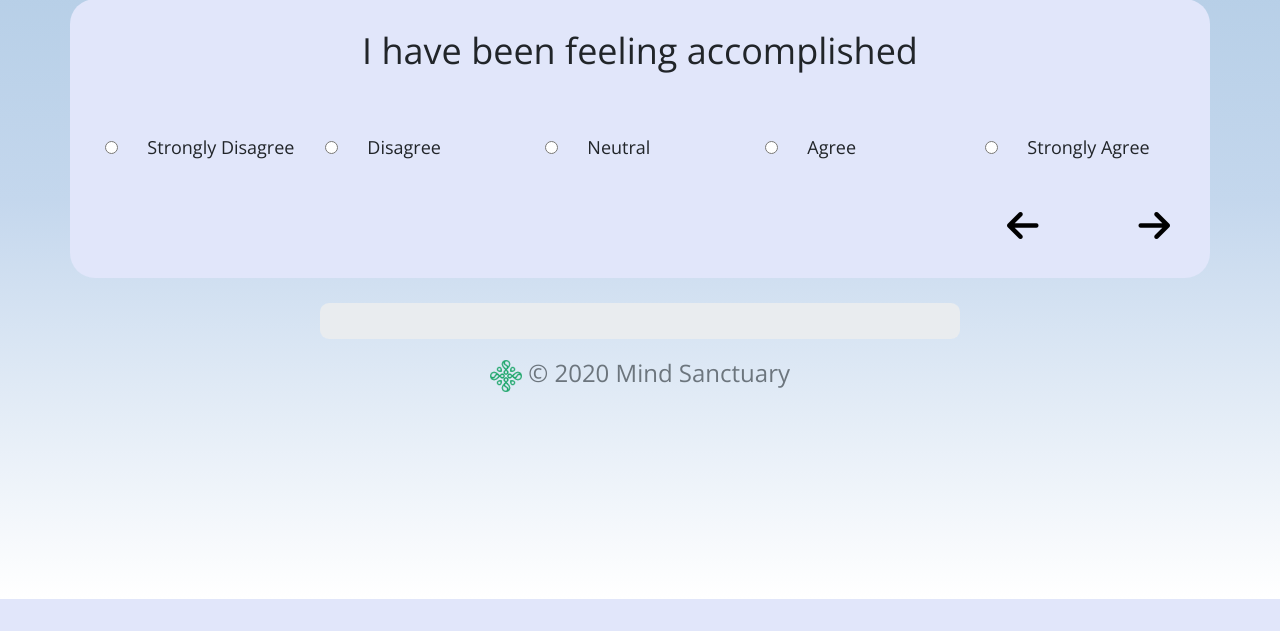
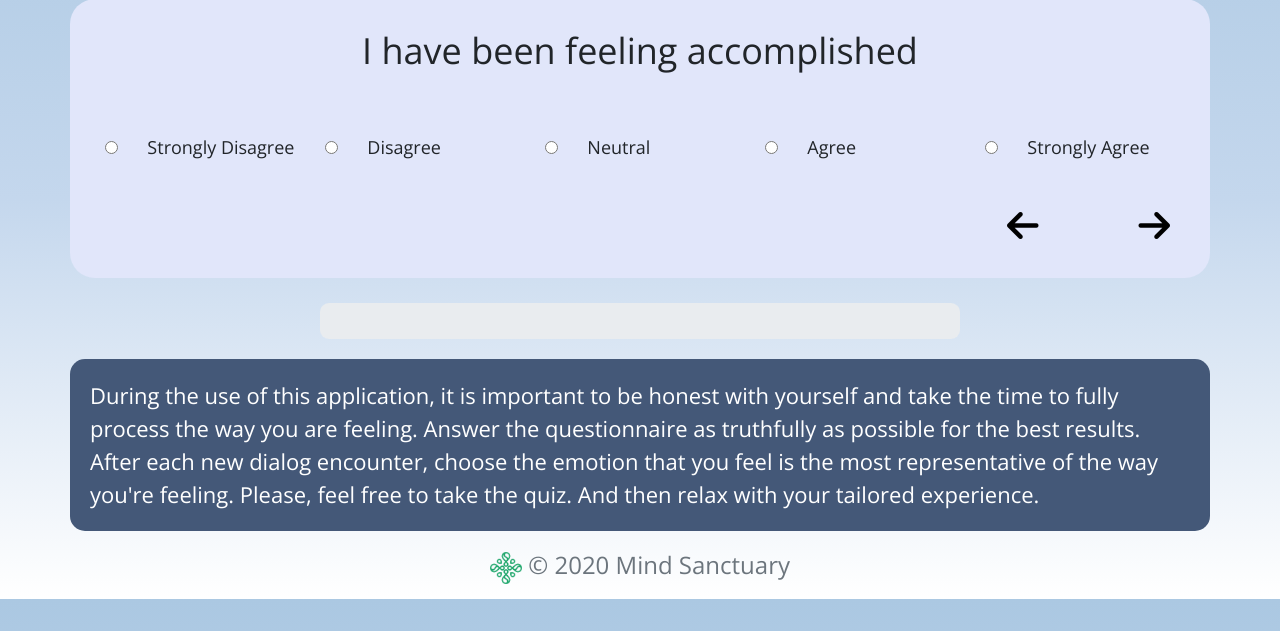
Before and after one commit to cbonoan/Senior-Project, a Flask app: page /quiz in a window 1280 px wide. Shown: the part 201-832 px from the top of the page. Before the commit the page ends 800 px from the top, so only its background shows below. Run offline with Flask 2, Linux system fonts and the light colour scheme; a user stored in the database is signed in; parts of the project's set-up code (start-up, migrations or seed data) failed here and were passed over; some libraries are stand-ins or nearby versions.

Commit message:
Final frontend changes

```diff
--- a/flaskApp/__init__.py
+++ b/flaskApp/__init__.py
@@ -18,13 +18,11 @@ login_manager = LoginManager(app)
 login_manager.login_view = 'login' # If user is trying to access a page that requires them to login, they will be redirected to the login page
 login_manager.login_message_category = 'info'
 
-app.config['MAIL_SERVER'] = 'smtp.googlemail.com'
+app.config['MAIL_SERVER'] = 'smtp.gmail.com'
 app.config['MAIL_PORT'] = 587
 app.config['MAIL_USE_TLS'] = True
 app.config['MAIL_USERNAME'] = 'testing54321123'
 app.config['MAIL_PASSWORD'] = 'testing#12345'
 mail = Mail(app)
 
-
-
 from flaskApp import routes
--- a/flaskApp/routes.py
+++ b/flaskApp/routes.py
@@ -6,6 +6,7 @@ from flask_login import login_user, logout_user, current_user, login_required
 from random import randint
 from flask_session import Session
 from flask_mail import Message
+from werkzeug.exceptions import HTTPException
 from datetime import date
 import json
 
@@ -147,7 +148,7 @@ def resetRequest():
     if form.validate_on_submit():
         user = User.query.filter_by(email=form.email.data).first()
         if(user is None):
-            flash("There is noaccount associated with this email.", 'warning')
+            flash("There is no account associated with this email.", 'warning')
             return redirect(url_for('register'))
 
         sendResetEmail(user)
@@ -234,3 +235,7 @@ def calendar():
     feeling = Feelings.query.filter_by(id=current_user.id).all()
 
     return render_template('calendar.html', email=email, feeling=feeling, size = len(feeling))
+
+@app.errorhandler(502)
+def error_500(error):
+    return render_template('502.html'), 500
--- a/flaskApp/static/styles/about.css
+++ b/flaskApp/static/styles/about.css
@@ -32,7 +32,6 @@ p{
     text-align: center;
     max-width: 100%;
     max-height: 100%;
-    opacity: 0.5;
     padding: 50px;
 }
 img {
--- a/flaskApp/static/styles/quiz.css
+++ b/flaskApp/static/styles/quiz.css
@@ -39,3 +39,15 @@
     margin-top: 25px;
     max-width: 50%;
 }
+
+.message {
+    font-size: 22px;
+    color: white;
+    background-color: #445878;
+    border-radius: 15px;
+    padding: 20px;;
+    margin-top: 20px;
+}
+.message p {
+    margin-bottom: 0 !important;
+}
--- a/flaskApp/templates/quiz.html
+++ b/flaskApp/templates/quiz.html
@@ -51,7 +51,13 @@
 
     <div class="container progress">
         <div class="progress-bar bg-info progress-bar-striped progress-bar-animated" id="progressBar" role="progressbar" style="width: 0;" aria-valuenow="75" aria-valuemin="0" aria-valuemax="100"></div>
-      </div>
+    </div>
+    <div class="container message">
+        <p>During the use of this application, it is important to be honest with yourself and take the time to fully process the way you are feeling.
+            Answer the questionnaire as truthfully as possible for the best results. After each new dialog encounter, choose the emotion that you feel
+            is the most representative of the way you're feeling. Please, feel free to take the quiz. And then relax with your tailored experience.
+        </p>
+    </div>
 
 {% endblock %}
 {%block scripts%}
```
Also changed, not shown: flaskApp/templates/502.html (added, +7 -0 lines), flaskApp/templates/about.html (+6 -6 lines), 1 other file.
